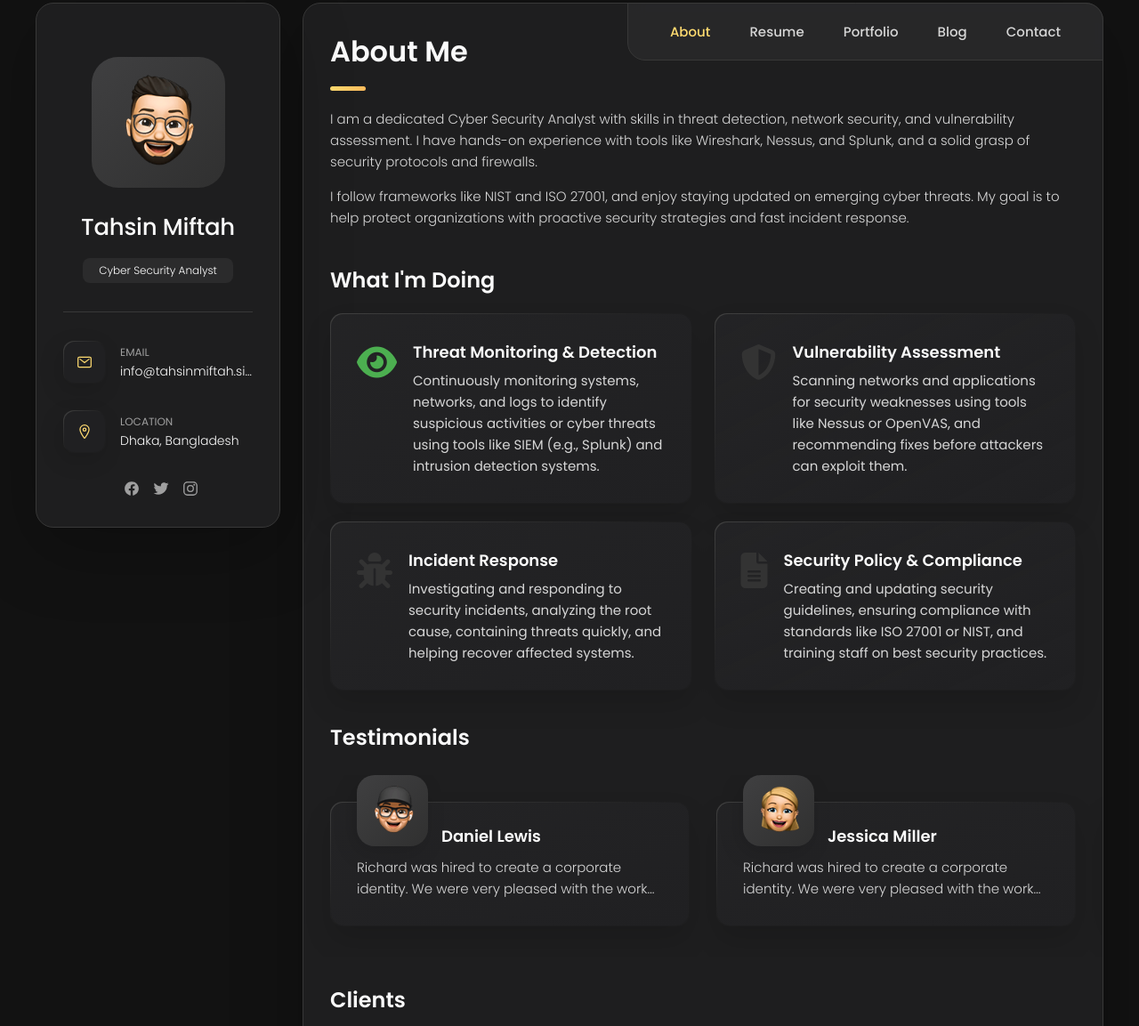
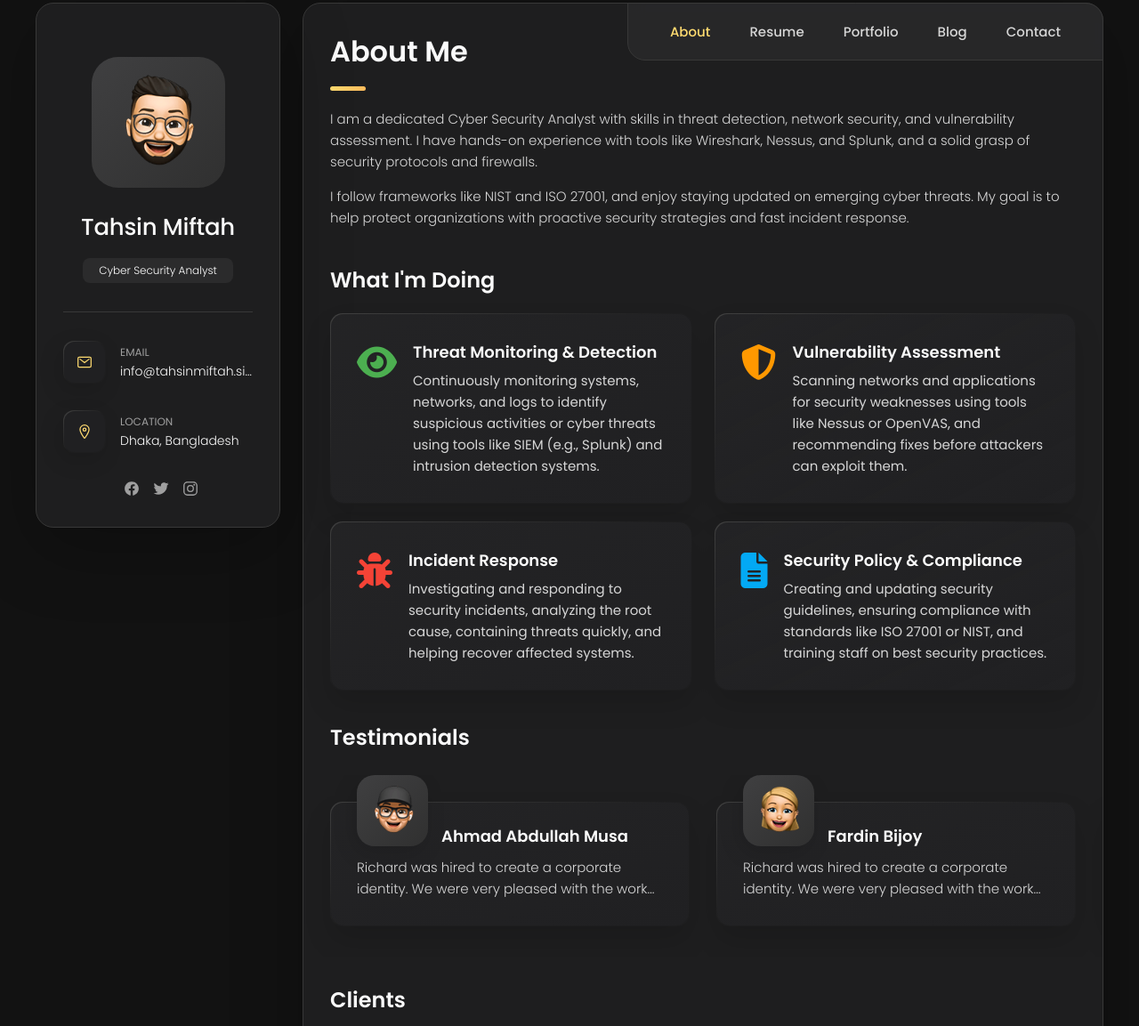
Before and after one commit to tahsinmiftah/tahsinmiftah.github.io, a plain HTML site: page index.html in a window 1280 px wide. Shown: the part 57-1210 px from the top of the page at 89% size. Drawn offline with nearby package versions, Linux system fonts and the light colour scheme.

Commit message:
Update index.html

```diff
--- a/index.html
+++ b/index.html
@@ -195,7 +195,8 @@
           - service
         -->
 
-  <section class="service">
+ <!-- What I'm Doing Section -->
+<section class="service">
 
   <h3 class="h3 service-title">What I'm Doing</h3>
 
@@ -217,7 +218,7 @@
     <!-- Vulnerability Assessment -->
     <li class="service-item">
       <div class="service-icon-box">
-        <i class="fas fa-shield-alt" style="font-size: 40px; color: #333;"></i>
+        <i class="fas fa-shield-alt" style="font-size: 40px; color: #FF9800;"></i>
       </div>
       <div class="service-content-box">
         <h4 class="h4 service-item-title">Vulnerability Assessment</h4>
@@ -230,7 +231,7 @@
     <!-- Incident Response -->
     <li class="service-item">
       <div class="service-icon-box">
-        <i class="fas fa-bug" style="font-size: 40px; color: #333;"></i>
+        <i class="fas fa-bug" style="font-size: 40px; color: #F44336;"></i>
       </div>
       <div class="service-content-box">
         <h4 class="h4 service-item-title">Incident Response</h4>
@@ -243,7 +244,7 @@
     <!-- Security Policy & Compliance -->
     <li class="service-item">
       <div class="service-icon-box">
-        <i class="fas fa-file-alt" style="font-size: 40px; color: #333;"></i>
+        <i class="fas fa-file-alt" style="font-size: 40px; color: #03A9F4;"></i>
       </div>
       <div class="service-content-box">
         <h4 class="h4 service-item-title">Security Policy & Compliance</h4>
@@ -274,7 +275,7 @@
                   <img src="./assets/images/avatar-1.png" alt="Daniel lewis" width="60" data-testimonials-avatar>
                 </figure>
 
-                <h4 class="h4 testimonials-item-title" data-testimonials-title>Daniel lewis</h4>
+                <h4 class="h4 testimonials-item-title" data-testimonials-title>Ahmad Abdullah Musa</h4>
 
                 <div class="testimonials-text" data-testimonials-text>
                   <p>
@@ -296,7 +297,7 @@
                   <img src="./assets/images/avatar-2.png" alt="Jessica miller" width="60" data-testimonials-avatar>
                 </figure>
 
-                <h4 class="h4 testimonials-item-title" data-testimonials-title>Jessica miller</h4>
+                <h4 class="h4 testimonials-item-title" data-testimonials-title>Fardin Bijoy</h4>
 
                 <div class="testimonials-text" data-testimonials-text>
                   <p>
@@ -318,7 +319,7 @@
                   <img src="./assets/images/avatar-3.png" alt="Emily evans" width="60" data-testimonials-avatar>
                 </figure>
 
-                <h4 class="h4 testimonials-item-title" data-testimonials-title>Emily evans</h4>
+                <h4 class="h4 testimonials-item-title" data-testimonials-title>Sakib Haque Fahim</h4>
 
                 <div class="testimonials-text" data-testimonials-text>
                   <p>
@@ -340,7 +341,7 @@
                   <img src="./assets/images/avatar-4.png" alt="Henry william" width="60" data-testimonials-avatar>
                 </figure>
 
-                <h4 class="h4 testimonials-item-title" data-testimonials-title>Henry william</h4>
+                <h4 class="h4 testimonials-item-title" data-testimonials-title>Tanvir Anjum</h4>
 
                 <div class="testimonials-text" data-testimonials-text>
                   <p>
```
